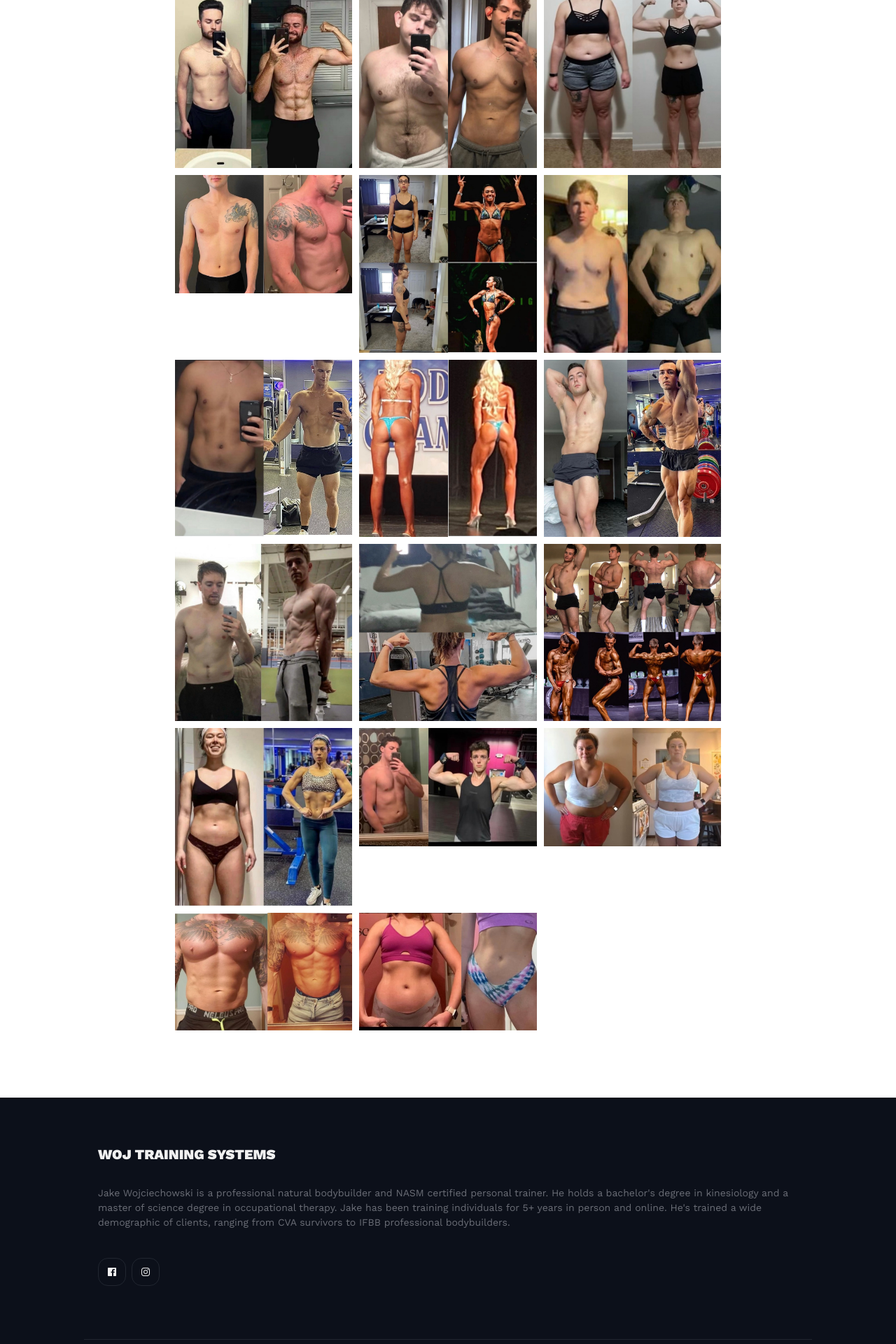
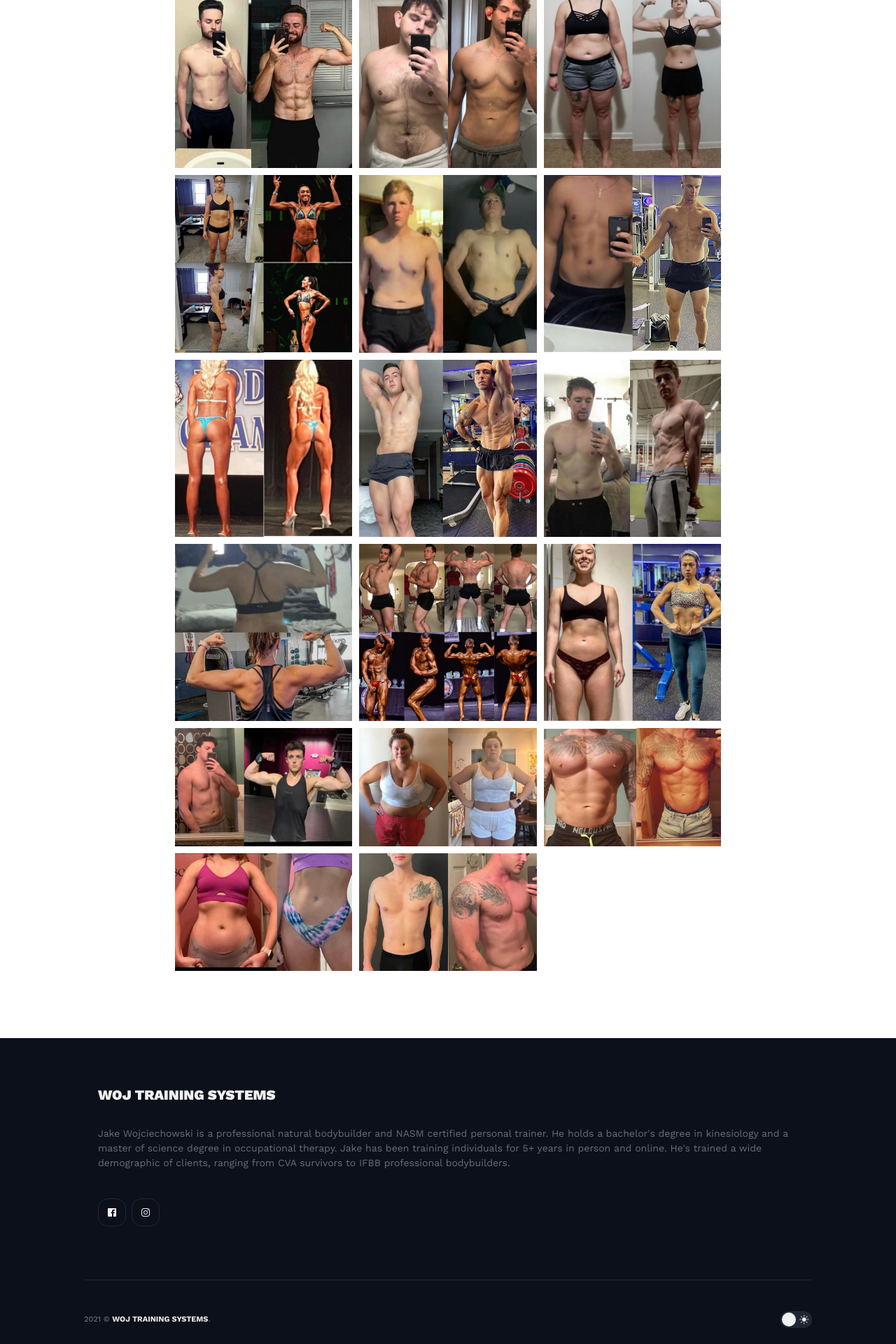
Before and after one commit to wojtrainingsystems/wojtrainingsystems.github.io, a Jekyll site: the page built from _pages/transformations.md, in a window 1280 px wide. Shown: the part 861-2781 px from the top of the page at 70% size. Built offline with Jekyll 4.4.1, drawn with Linux system fonts in a browser that asks for light colours; nearby versions of some CDN libraries.

Commit message:
Update transformations.md

```diff
--- a/_pages/transformations.md
+++ b/_pages/transformations.md
@@ -18,7 +18,6 @@ permalink: /transformations/
     <img src="/images/transformations/transformation07.jpeg">
     <img src="/images/transformations/transformation08.jpeg">
     <img src="/images/transformations/transformation09.jpeg">
-    <img src="/images/transformations/transformation10.jpeg">
     <img src="/images/transformations/transformation11.jpeg">
     <img src="/images/transformations/transformation12.jpeg">
     <img src="/images/transformations/transformation13.jpeg">
@@ -32,5 +31,6 @@ permalink: /transformations/
     <img src="/images/transformations/transformation21.jpeg">
     <img src="/images/transformations/transformation22.jpeg">
     <img src="/images/transformations/transformation23.jpeg">
+    <img src="/images/transformations/transformation10.jpeg">
   </div>
 </div>
```
